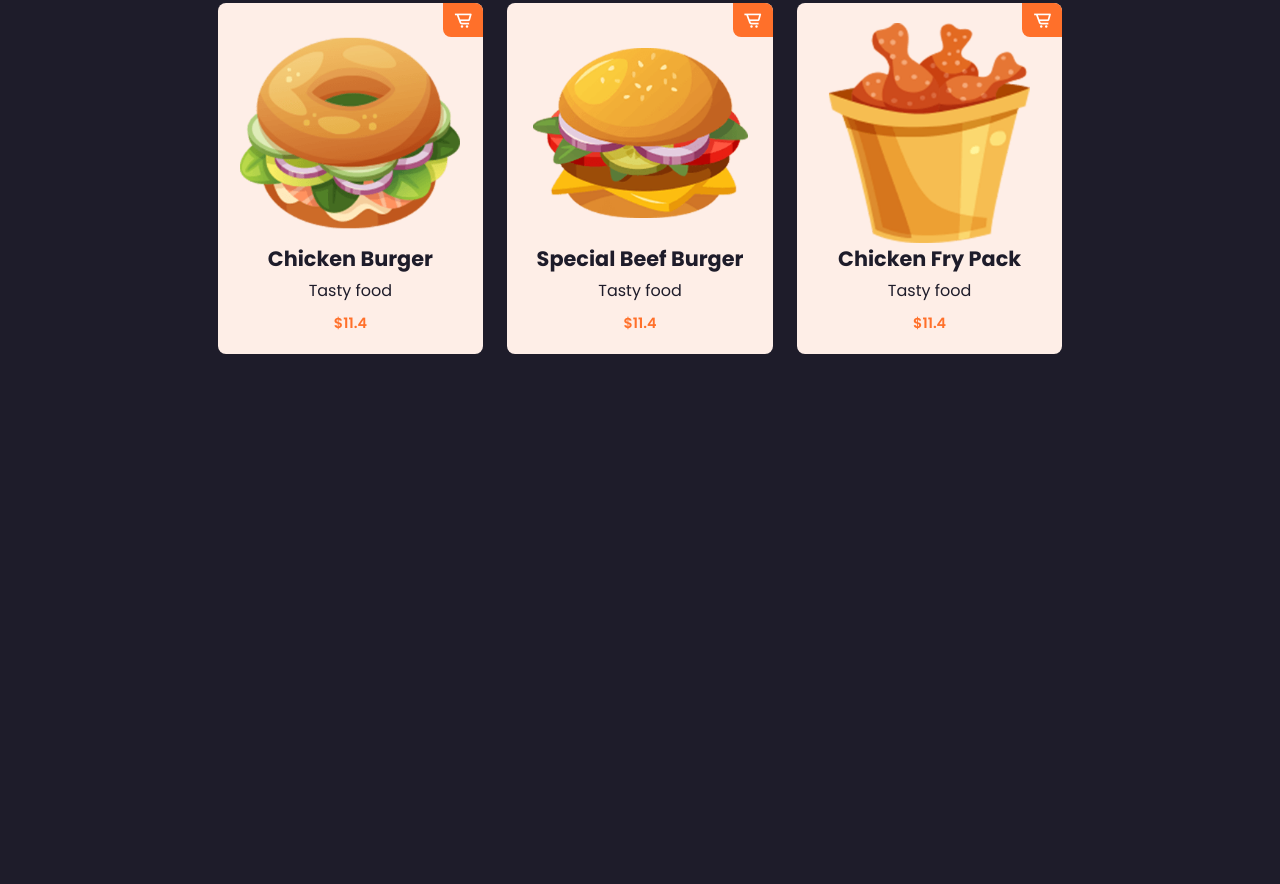
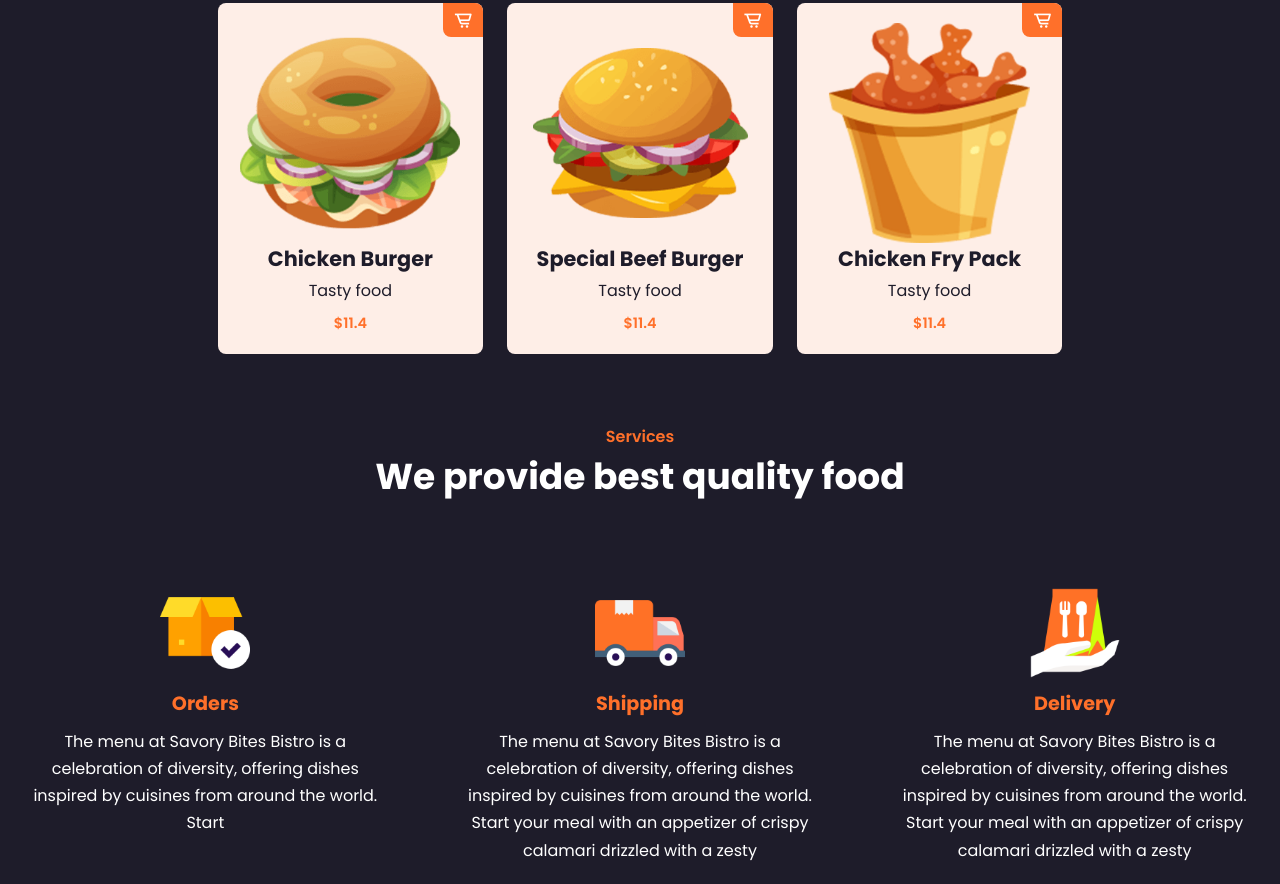
Before and after one commit to DineshShrestha/FoodRestaurant, a plain HTML site: page index.html in a window 1280 px wide. Shown: the part 1592-2476 px from the top of the page. Before the commit the page ends 2016 px from the top, so only its background shows below. Drawn offline with nearby package versions, Linux system fonts and the light colour scheme.

Commit message:
add service section

```diff
--- a/assets/css/style.css
+++ b/assets/css/style.css
@@ -185,3 +185,25 @@ section{
     padding: 7px 10px;
     border-radius: 0 0.5rem 0 .5rem;
 }
+.service-container{
+    display: grid;
+    grid-template-columns: repeat(auto-fit, minmax(240px, auto));
+    gap: 1.5rem;
+    margin-top: 4rem;
+}
+.s-box{
+    text-align: center;
+    padding: 20px 30px;
+}
+
+.s-box img{
+    width: 90px;
+}
+.s-box h3{
+    margin: 4px 0 10px;
+    color: var(--main-color);
+    font-size: 1.2rem;
+}
+.s-box p{
+    line-height: 1.7;
+}
--- a/index.html
+++ b/index.html
@@ -106,6 +106,41 @@
         </div>
       </div>
     </section>
+    <!---Service Section-->
+    <div class="services" id="services">
+      <div class="heading">
+        <span>Services</span>
+        <h2>We provide best quality food</h2>
+      </div>
+      <div class="service-container">
+        <div class="s-box">
+          <img src="./assets/images/s1.png" alt="" />
+          <h3>Orders</h3>
+          <p>
+            The menu at Savory Bites Bistro is a celebration of diversity,
+            offering dishes inspired by cuisines from around the world. Start
+          </p>
+        </div>
+        <div class="s-box">
+          <img src="./assets/images/s2.png" alt="" />
+          <h3>Shipping</h3>
+          <p>
+            The menu at Savory Bites Bistro is a celebration of diversity,
+            offering dishes inspired by cuisines from around the world. Start
+            your meal with an appetizer of crispy calamari drizzled with a zesty
+          </p>
+        </div>
+        <div class="s-box">
+          <img src="./assets/images/s3.png" alt="" />
+          <h3>Delivery</h3>
+          <p>
+            The menu at Savory Bites Bistro is a celebration of diversity,
+            offering dishes inspired by cuisines from around the world. Start
+            your meal with an appetizer of crispy calamari drizzled with a zesty
+          </p>
+        </div>
+      </div>
+    </div>
     <!---custom js link-->
     <script src="./assets/js/script.js"></script>
   </body>
```
